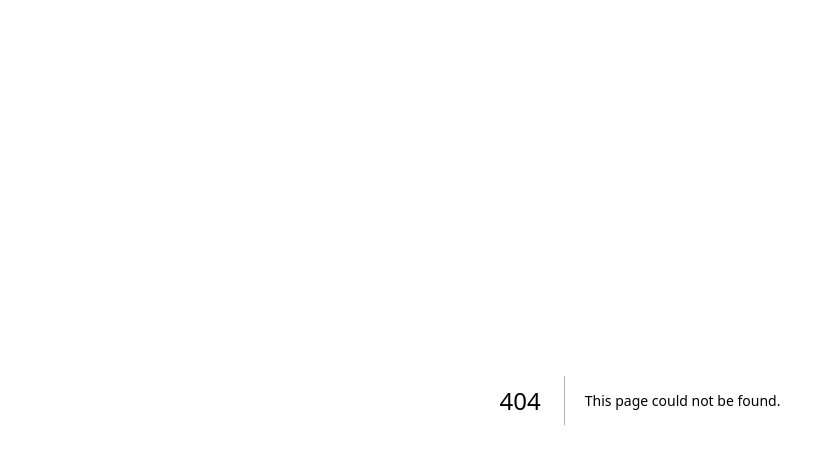
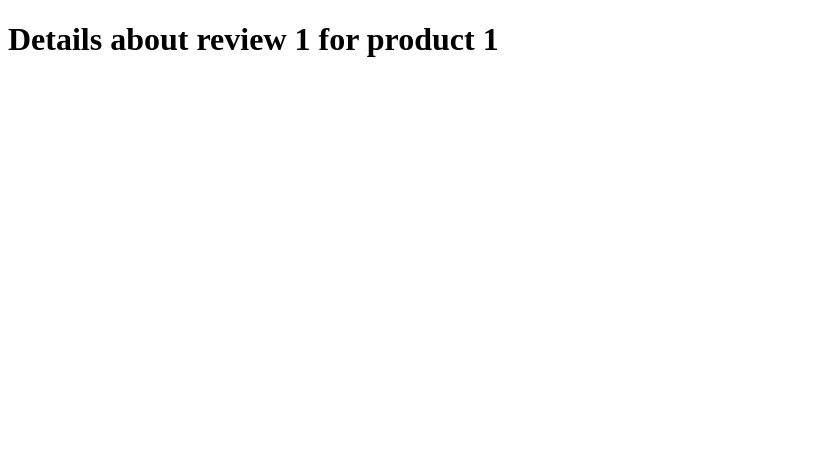
Before and after one commit to swttpch/nextjs-learning, a Next.js app in the folder routing-demo/: page /products/1/reviews/1 in a window 1280 px wide. Before the commit this address had no page. Shown: the top 464 px of the page, without its empty margins (0-835 px from the left). Built offline with nearby package versions, Linux system fonts and the light colour scheme.

Commit message:
chore: mixing nested and dynamic routes

```diff
--- /dev/null
+++ b/routing-demo/src/app/products/[productId]/reviews/[reviewId]/page.tsx
@@ -0,0 +1,11 @@
+function Page({ params }: { params: { productId: string; reviewId: string } }) {
+  return (
+    <>
+      <h1>
+        Details about review {params.reviewId} for product {params.productId}
+      </h1>
+    </>
+  )
+}
+
+export default Page
```
